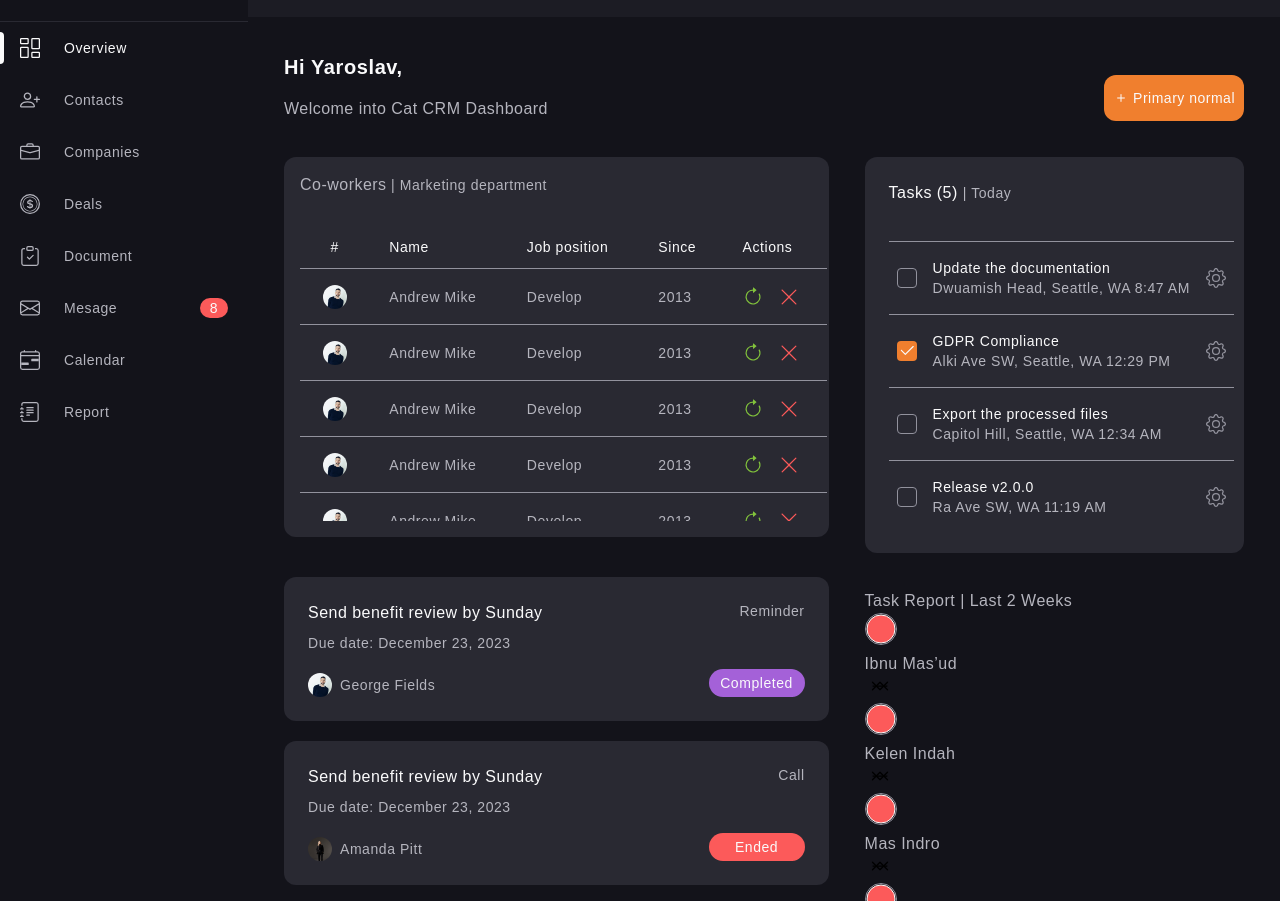
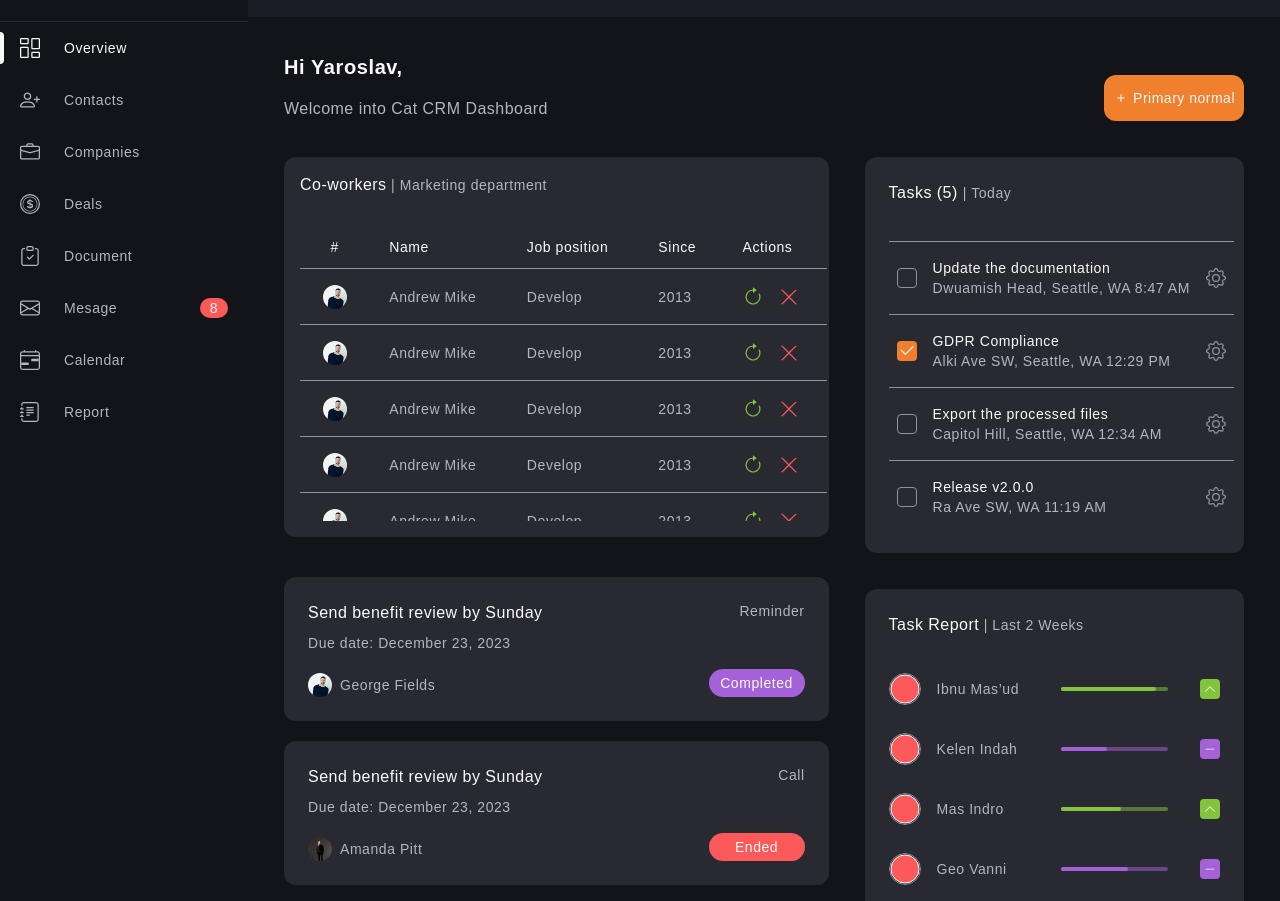
Before and after one commit to OlehKotov/SASS_mini_course, a website built with Vite: page index.html in a window 1280 px wide. Shown: the part 51-952 px from the top of the page. Built offline with nearby package versions, Linux system fonts and the light colour scheme.

Commit message:
reports.scss

```diff
--- a/index.html
+++ b/index.html
@@ -823,16 +823,16 @@
         <h2 class="reports-title"><span>Task Report</span> | Last 2 Weeks</h2>
         <ul class="reports-list">
           <li class="reports-item" data-status="up">
-            <div class="reports-co-worker co-worker">
-              <div class="co-worker-thumb">
+            <div class="reports-staff staff">
+              <div class="staff-thumb">
                 <img
-                  class="co-worker-avatar"
+                  class="staff-avatar"
                   src="./src/img/avatars/thumb.svg"
                   alt="Ibnu Mas’ud"
                   width="32"
                   height="32" />
               </div>
-              <h3 class="co-worker-caption">Ibnu Mas’ud</h3>
+              <h3 class="staff-caption">Ibnu Mas’ud</h3>
             </div>
             <progress class="reports-bar" id="report_ibnu" max="100" value="89">
               <!-- For older browser, which doesn't support <progress> styles -->
@@ -840,23 +840,23 @@
                 <span style="width: 89%">Progress: 89%</span>
               </div>
             </progress>
-            <svg class="reports-status" width="20" height="20">
+            <svg class="reports-icon" width="20" height="20">
               <use class="up" href="./src/img/icons.svg#icon-up"></use>
               <use class="dash" href="./src/img/icons.svg#icon-dash"></use>
               <use class="down" href="./src/img/icons.svg#icon-down"></use>
             </svg>
           </li>
           <li class="reports-item" data-status="dash">
-            <div class="reports-co-worker co-worker">
-              <div class="co-worker-thumb">
+            <div class="reports-staff staff">
+              <div class="staff-thumb">
                 <img
-                  class="co-worker-avatar"
+                  class="staff-avatar"
                   src="./src/img/avatars/thumb.svg"
                   alt="Kelen Indah"
                   width="32"
                   height="32" />
               </div>
-              <h3 class="co-worker-caption">Kelen Indah</h3>
+              <h3 class="staff-caption">Kelen Indah</h3>
             </div>
             <progress
               class="reports-bar"
@@ -868,23 +868,23 @@
                 <span style="width: 43%">Progress: 43%</span>
               </div>
             </progress>
-            <svg class="reports-status" width="20" height="20">
+            <svg class="reports-icon" width="20" height="20">
               <use class="up" href="./src/img/icons.svg#icon-up"></use>
               <use class="dash" href="./src/img/icons.svg#icon-dash"></use>
               <use class="down" href="./src/img/icons.svg#icon-down"></use>
             </svg>
           </li>
           <li class="reports-item" data-status="up">
-            <div class="reports-co-worker co-worker">
-              <div class="co-worker-thumb">
+            <div class="reports-staff staff">
+              <div class="staff-thumb">
                 <img
-                  class="co-worker-avatar"
+                  class="staff-avatar"
                   src="./src/img/avatars/thumb.svg"
                   alt="Mas Indro"
                   width="32"
                   height="32" />
               </div>
-              <h3 class="co-worker-caption">Mas Indro</h3>
+              <h3 class="staff-caption">Mas Indro</h3>
             </div>
             <progress
               class="reports-bar"
@@ -896,23 +896,23 @@
                 <span style="width: 56%">Progress: 56%</span>
               </div>
             </progress>
-            <svg class="reports-status" width="20" height="20">
+            <svg class="reports-icon" width="20" height="20">
               <use class="up" href="./src/img/icons.svg#icon-up"></use>
               <use class="dash" href="./src/img/icons.svg#icon-dash"></use>
               <use class="down" href="./src/img/icons.svg#icon-down"></use>
             </svg>
           </li>
           <li class="reports-item" data-status="dash">
-            <div class="reports-co-worker co-worker">
-              <div class="co-worker-thumb">
+            <div class="reports-staff staff">
+              <div class="staff-thumb">
                 <img
-                  class="co-worker-avatar"
+                  class="staff-avatar"
                   src="./src/img/avatars/thumb.svg"
                   alt="Geo Vanni"
                   width="32"
                   height="32" />
               </div>
-              <h3 class="co-worker-caption">Geo Vanni</h3>
+              <h3 class="staff-caption">Geo Vanni</h3>
             </div>
             <progress
               class="reports-bar"
@@ -924,23 +924,23 @@
                 <span style="width: 63%">Progress: 63%</span>
               </div>
             </progress>
-            <svg class="reports-status" width="20" height="20">
+            <svg class="reports-icon" width="20" height="20">
               <use class="up" href="./src/img/icons.svg#icon-up"></use>
               <use class="dash" href="./src/img/icons.svg#icon-dash"></use>
               <use class="down" href="./src/img/icons.svg#icon-down"></use>
             </svg>
           </li>
           <li class="reports-item" data-status="down">
-            <div class="reports-co-worker co-worker">
-              <div class="co-worker-thumb">
+            <div class="reports-staff staff">
+              <div class="staff-thumb">
                 <img
-                  class="co-worker-avatar"
+                  class="staff-avatar"
                   src="./src/img/avatars/thumb.svg"
                   alt="Avian Rizk"
                   width="32"
                   height="32" />
               </div>
-              <h3 class="co-worker-caption">Avian Rizk</h3>
+              <h3 class="staff-caption">Avian Rizk</h3>
             </div>
             <progress class="reports-bar" id="report_rizk" max="100" value="63">
               <!-- For older browser, which doesn't support <progress> styles -->
@@ -948,7 +948,7 @@
                 <span style="width: 63%">Progress: 63%</span>
               </div>
             </progress>
-            <svg class="reports-status" width="20" height="20">
+            <svg class="reports-icon" width="20" height="20">
               <use class="up" href="./src/img/icons.svg#icon-up"></use>
               <use class="dash" href="./src/img/icons.svg#icon-dash"></use>
               <use class="down" href="./src/img/icons.svg#icon-down"></use>
--- a/src/scss/components/_reports.scss
+++ b/src/scss/components/_reports.scss
@@ -1,31 +1,117 @@
+@use '../utils/placeholders';
+@use '../utils/variables' as var;
+@use '../utils/functions' as fn;
+@use '../utils/mixins' as mx;
+
+$reports-status: (
+  'success': 'up',
+  'warning': 'dash',
+  'danger': 'down',
+);
+
 .reports {
-    grid-area: reports;
+  @extend %section-frame;
+
+  grid-area: reports;
+
+  min-width: 340px;
+  background-color: fn.get-color('dark-tertiary');
 }
 .reports-title {
+  @extend %details;
+
+  margin-bottom: 36px;
+  color: fn.get-color('light-secondary');
+
+  span {
+    @extend %accent-text;
+    color: fn.get-color('light-primary');
+  }
 }
-.reports-list {
+.reports-item {
+  display: flex;
+  align-items: center;
+  gap: 30px;
+
+  @include mx.mq('md') {
+    gap: 32px;
+  }
+
+  &:not(:last-child) {
+    margin-bottom: 28px;
+  }
 }
 .reports-item {
 }
-.reports-co-worker {
+.reports-staff {
+  flex-grow: 1;
+  flex-shrink: 0;
 }
-.co-worker {
+.staff {
+  display: flex;
+  align-items: center;
+  gap: 16px;
 }
-.co-worker-thumb {
+.staff-thumb {
+  @include mx.frame(32px, $is-circle: true);
 }
-.co-worker-avatar {
+.staff-avatar {
 }
-.co-worker-caption {
+.staff-caption {
+  @extend %details;
+
+  color: fn.get-color('light-secondary');
 }
 .reports-bar {
+  width: calc(100% - 224px);
+  height: 4px;
+
+  &[value] {
+    border-radius: 2px;
+  }
+
+  @each $key, $value in $reports-status {
+    [data-status='#{$value}'] & {
+      &[value] {
+        background-color: rgba(fn.get-color($key), 0.3);
+      }
+      &::-mor-progress-bar {
+        background-color: rgba(fn.get-color($key), 1);
+      }
+      &::-webkit-progress-bar {
+        background-color: rgba(fn.get-color($key), 0.3);
+        border-radius: 2px;
+      }
+      &::-webkit-progress-value {
+        background-color: rgba(fn.get-color($key), 1);
+        border-radius: 2px;
+      }
+    }
+  }
 }
 .progress-bar {
 }
-.reports-status {
+.reports-icon {
+  flex-shrink: 0;
+
+  width: 20px;
+  height: 20px;
+  padding: 4px;
+
+  border-radius: 4px;
+
+  use {
+    opacity: 0;
+    fill: fn.get-color('light-primary');
+  }
+
+  @each $key, $value in $reports-status {
+    [data-status='#{$value}'] & {
+      background-color: fn.get-color($key);
+
+      .#{$value} {
+        opacity: 1;
+      }
+    }
+  }
 }
-.up {
-}
-.dash {
-}
-.down {
-}
--- a/src/scss/components/coworkers/_co-workers.scss
+++ b/src/scss/components/coworkers/_co-workers.scss
@@ -38,6 +38,7 @@
 
   span {
     @extend %accent-text;
+    color: fn.get-color('light-primary');
   }
 }
 
```
